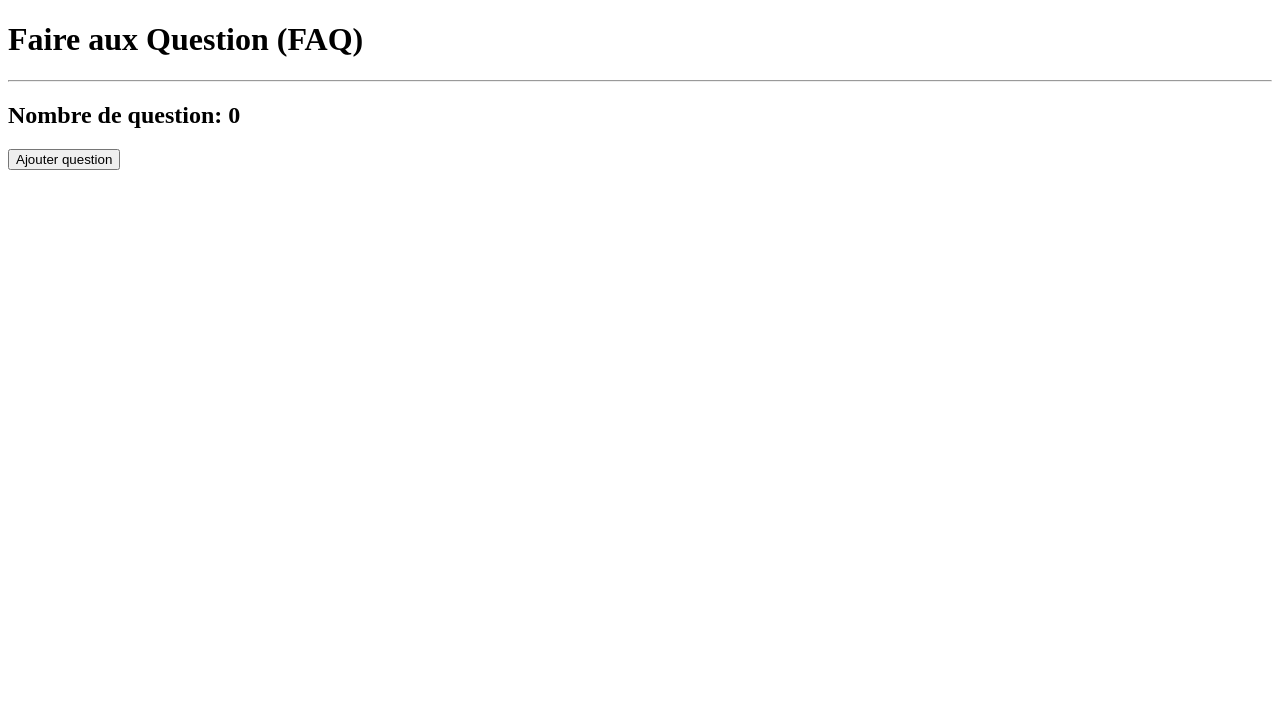
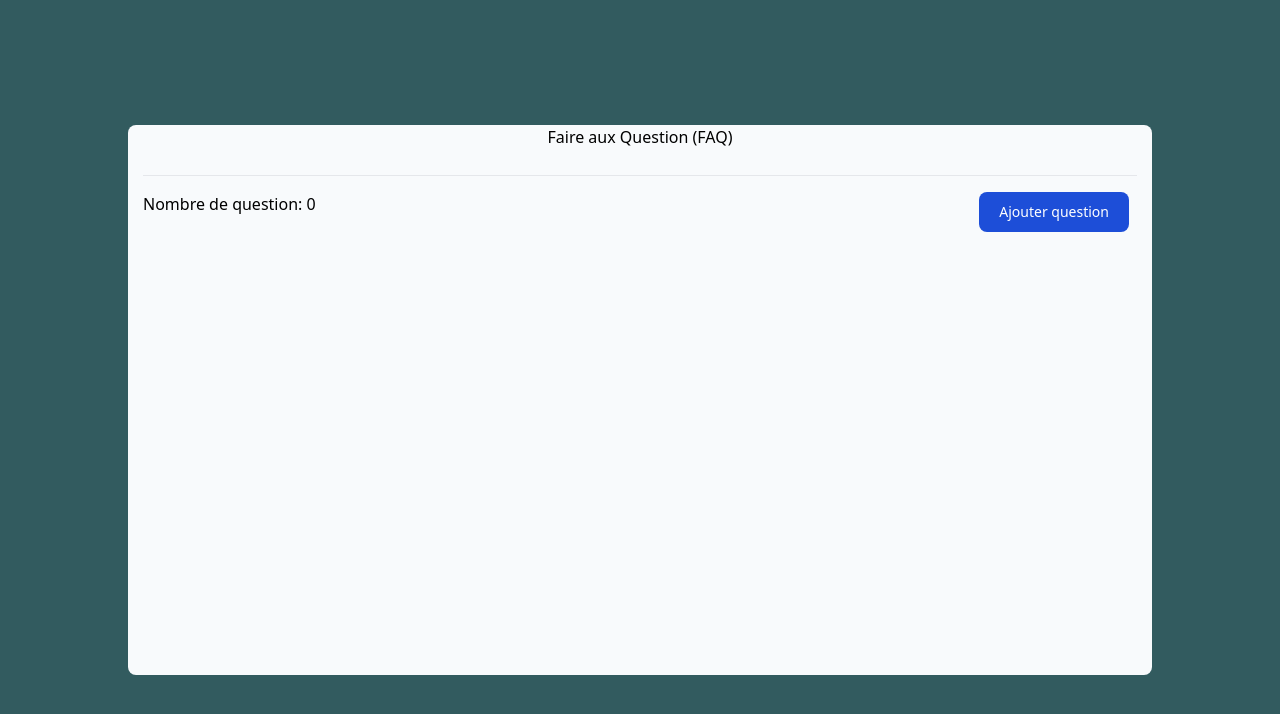
Before and after one commit to Ahmed-Foullane/misen_situation_questions, a plain HTML site: page pages/index.html in a window 1280 px wide. Drawn offline with nearby package versions, Linux system fonts and the light colour scheme.

Commit message:
Update index.html

```diff
--- a/pages/index.html
+++ b/pages/index.html
@@ -3,7 +3,7 @@
 <head>
   <meta charset="UTF-8" />
     <meta name="viewport" content="width=device-width, initial-scale=1.0" />
-    <link href="../output.css" rel="stylesheet" />
+      <script src="https://cdn.tailwindcss.com"></script>
     <link rel="stylesheet" href="../style.css">
     <title>YouQuiz</title>
 </head>
```
